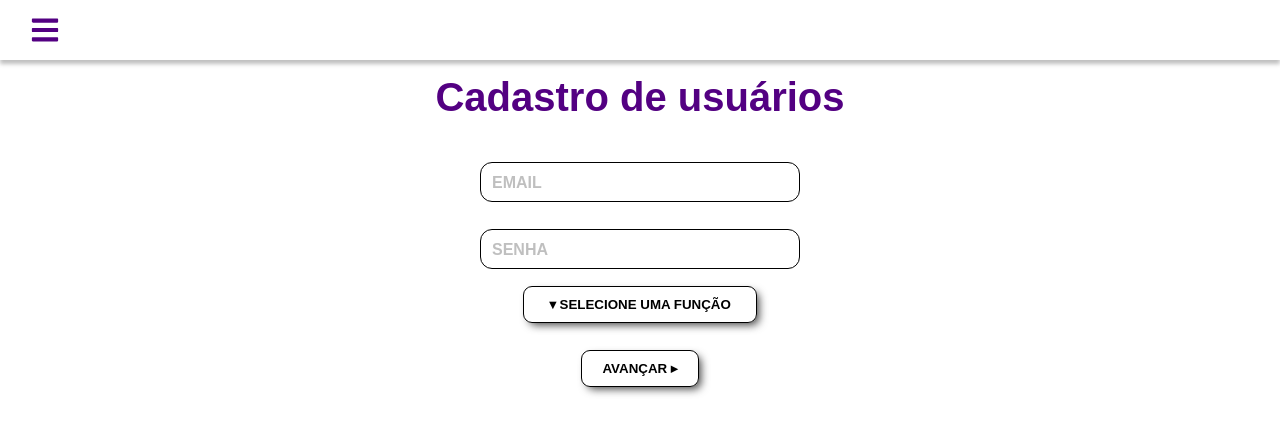
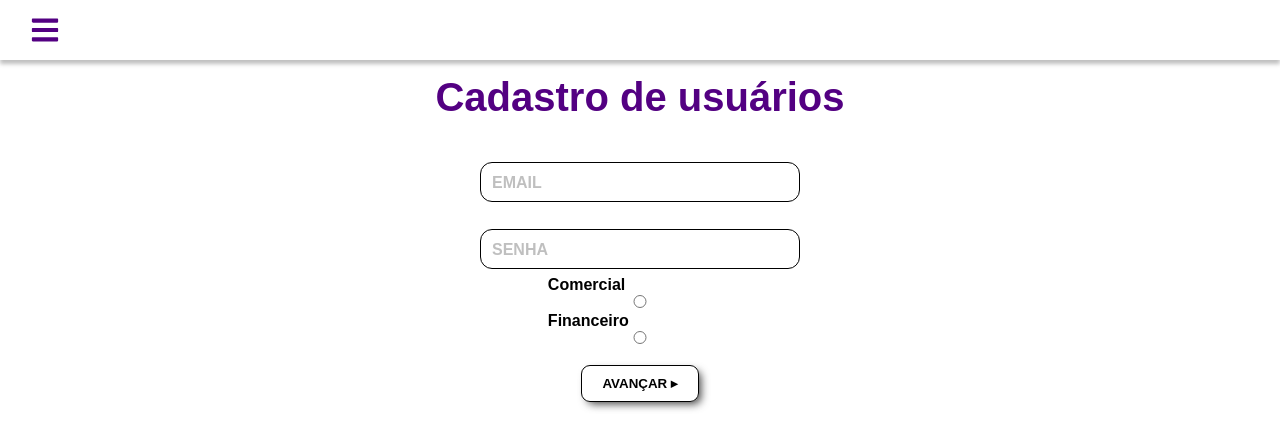
Before and after one commit to Equipe-Ace/Project-Ace-Frontend, a React (Create React App) app in the folder ace-frontend/: page /cadastroadm in a window 1280 px wide. Shown: the top 448 px of the page. Built offline with nearby package versions, Linux system fonts and the light colour scheme.

Commit message:
adicionando o input radio sem css

```diff
--- a/ace-frontend/src/components/FormADM/index.tsx
+++ b/ace-frontend/src/components/FormADM/index.tsx
@@ -4,33 +4,43 @@ import Dropdown from '../dropdown';
 import BotaoAvancar from '../botaoAvan';
 import { Link } from 'react-router-dom';
 
-const OpcDrop: React.FC = () => {
-  const options = ['Financeiro', 'Comercial'];
-
-  return <Dropdown options={options} />;
-};
 
 
 
-const FormADM: React.FC = () =>{
-    return(
+const FormADM: React.FC = () => {
+    return (
         <>
 
             <div className="bgformadm" >
-            <h1> Cadastro de usuários</h1>
+                <h1> Cadastro de usuários</h1>
                 <div className="inputBoxformadm">
                     <input type="text" required />
                     <span>Email</span>
                 </div>
                 <div className="inputBoxformadm">
-                    <input type="password" required/>
+                    <input type="password" required />
                     <span>senha</span>
                 </div>
-                <OpcDrop />
 
-            <div className="containerbuttonAVC">
-                <button className="btn btn1"> Avançar ▸</button>
-            </div>
+                <div className='rolebox' >
+                    <div>
+                        <span>Comercial</span>
+                        <input type='radio' className='comercial'>
+                        </input>
+
+                        <span>Financeiro</span>
+                        <input type='radio' className='financeiro'>
+                        </input>
+                    </div>
+
+
+
+
+
+                </div>
+                <div className="containerbuttonAVC">
+                    <button className="btn btn1"> Avançar ▸</button>
+                </div>
 
             </div>
 
```
Also changed, not shown: 1 other file (tests, documents, lock files or other folders).
